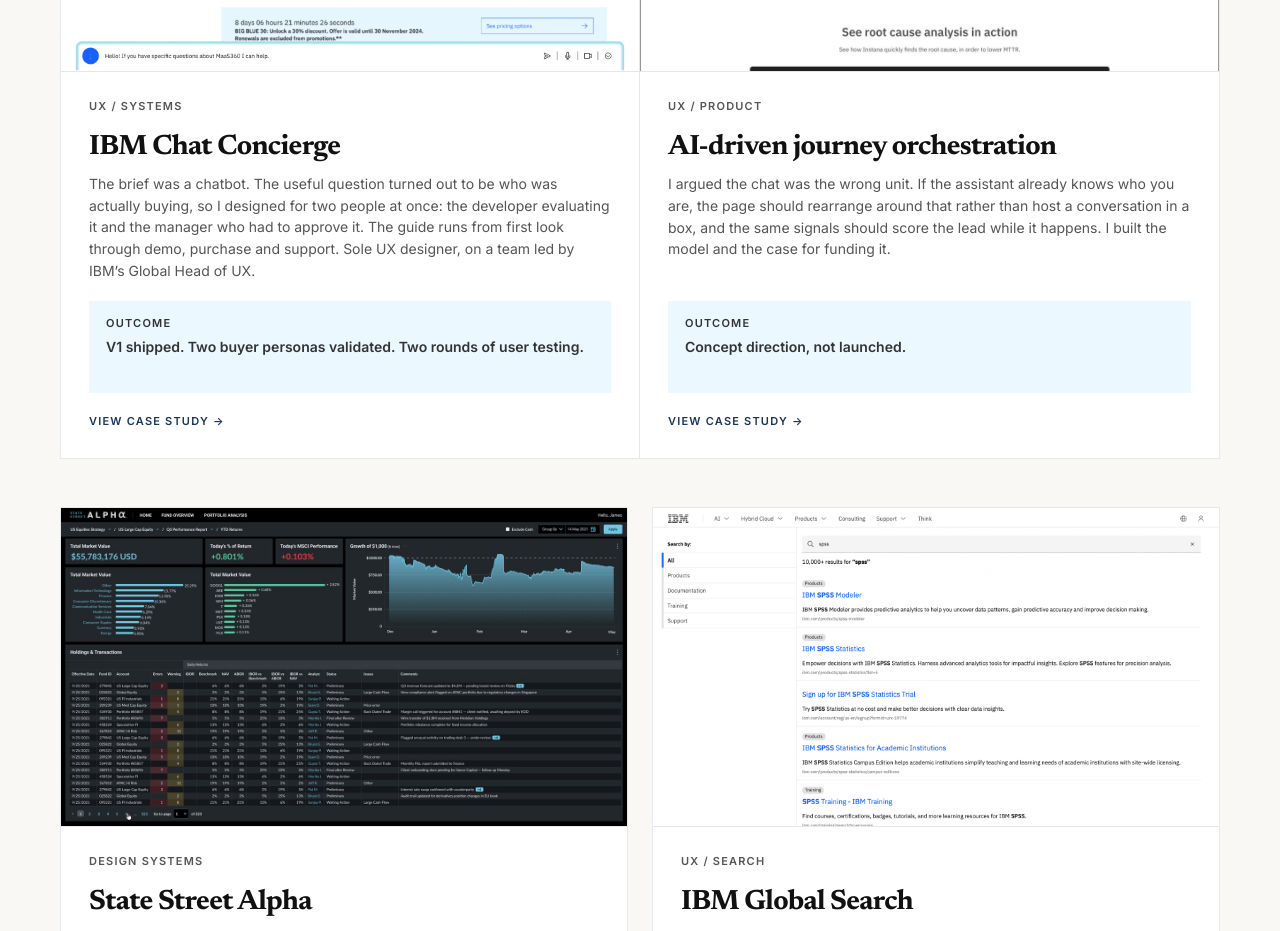
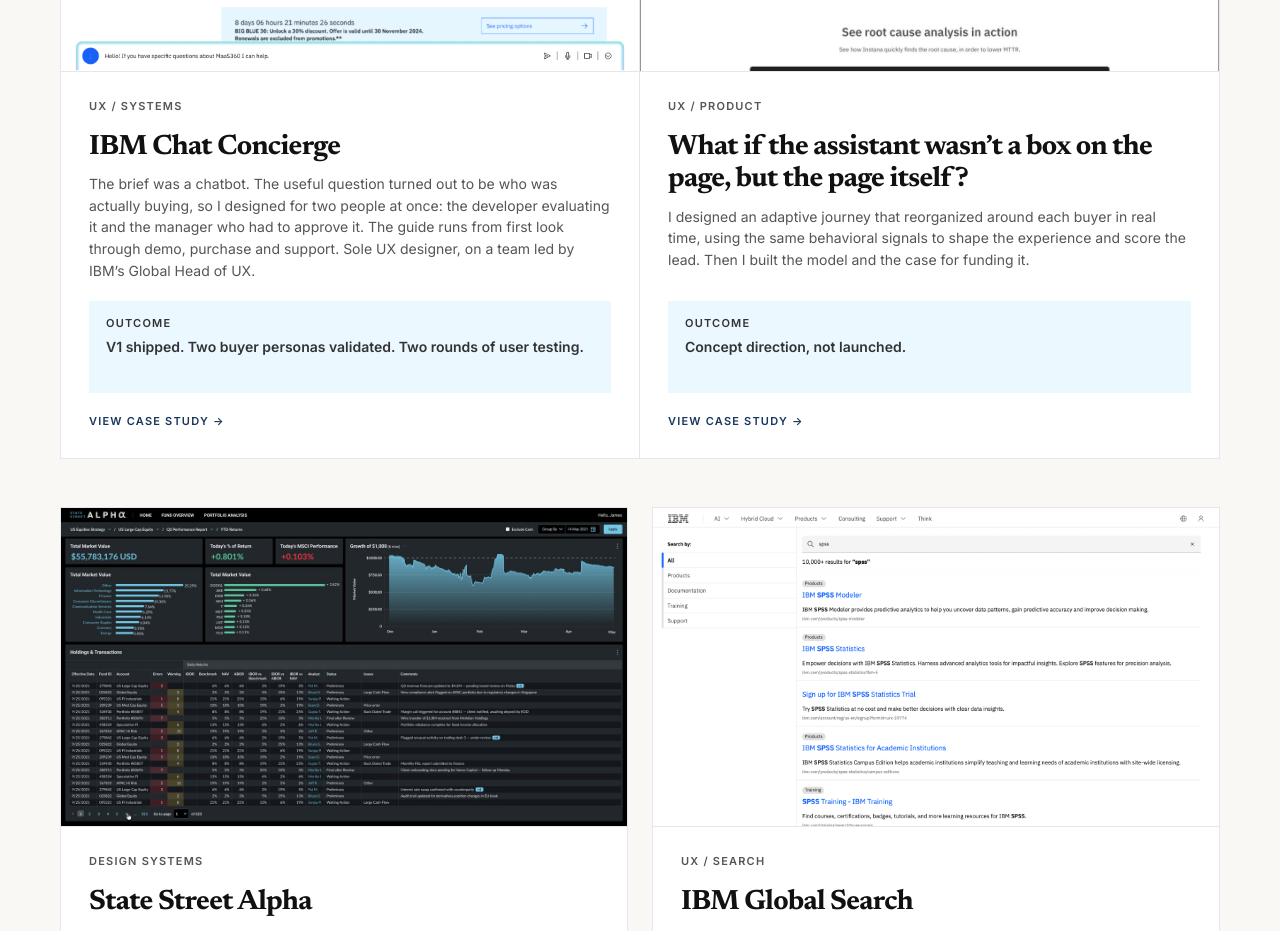
Before and after one commit to annarovedo-ai/annarovedo-portfolio, a Next.js app in the folder site/: page / in a window 1280 px wide. Shown: the part 2200-3131 px from the top of the page. Built offline with nearby package versions, Linux system fonts and the light colour scheme.

Commit message:
Journey Orchestration card leads with the question

```diff
--- a/site/app/homeContent.ts
+++ b/site/app/homeContent.ts
@@ -176,8 +176,8 @@ export const flagshipCaseStudies: CaseStudy[] = [
     href: "/journey-orchestration",
     tag: "UX / Product",
     part: "Part two",
-    title: "AI-driven journey orchestration",
-    body: "I argued the chat was the wrong unit. If the assistant already knows who you are, the page should rearrange around that rather than host a conversation in a box, and the same signals should score the lead while it happens. I built the model and the case for funding it.",
+    title: "What if the assistant wasn’t a box on the page, but the page itself?",
+    body: "I designed an adaptive journey that reorganized around each buyer in real time, using the same behavioral signals to shape the experience and score the lead. Then I built the model and the case for funding it.",
     outcome: "Concept direction, not launched.",
     image: "/case-study/thumbs/journey-orchestration.jpg",
     client: {
```
